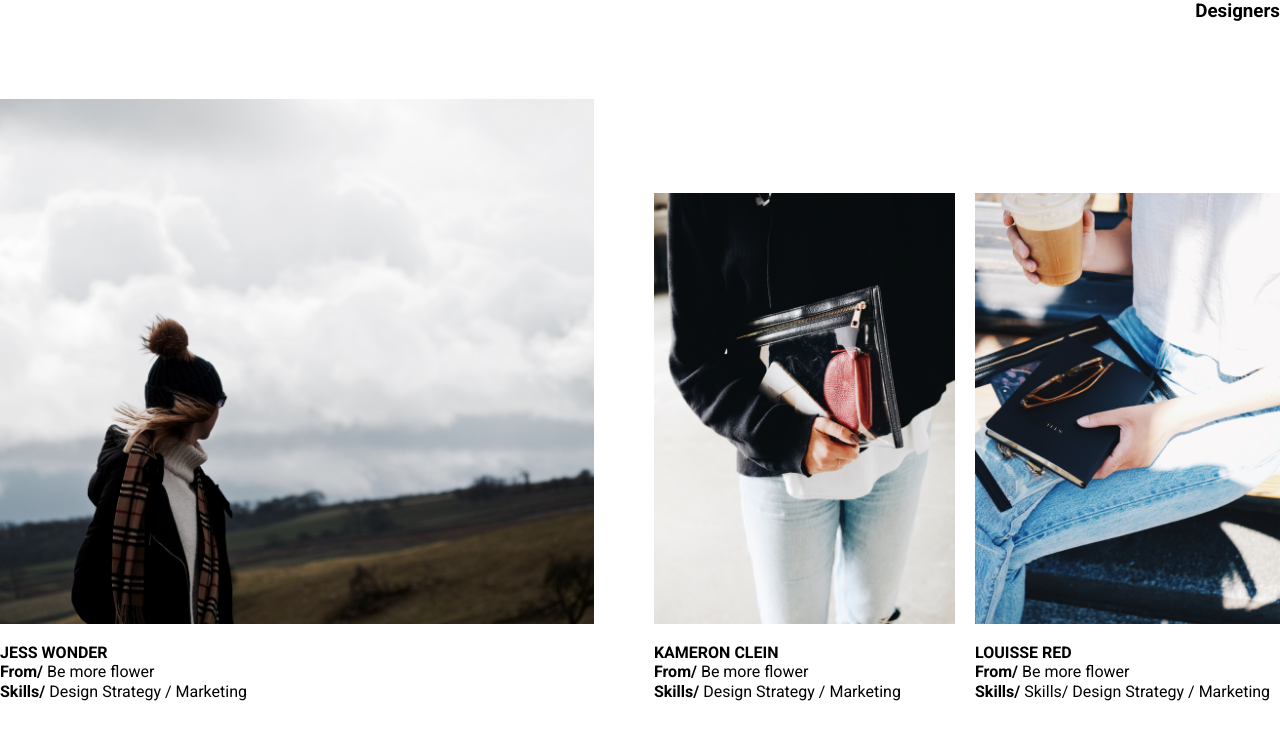
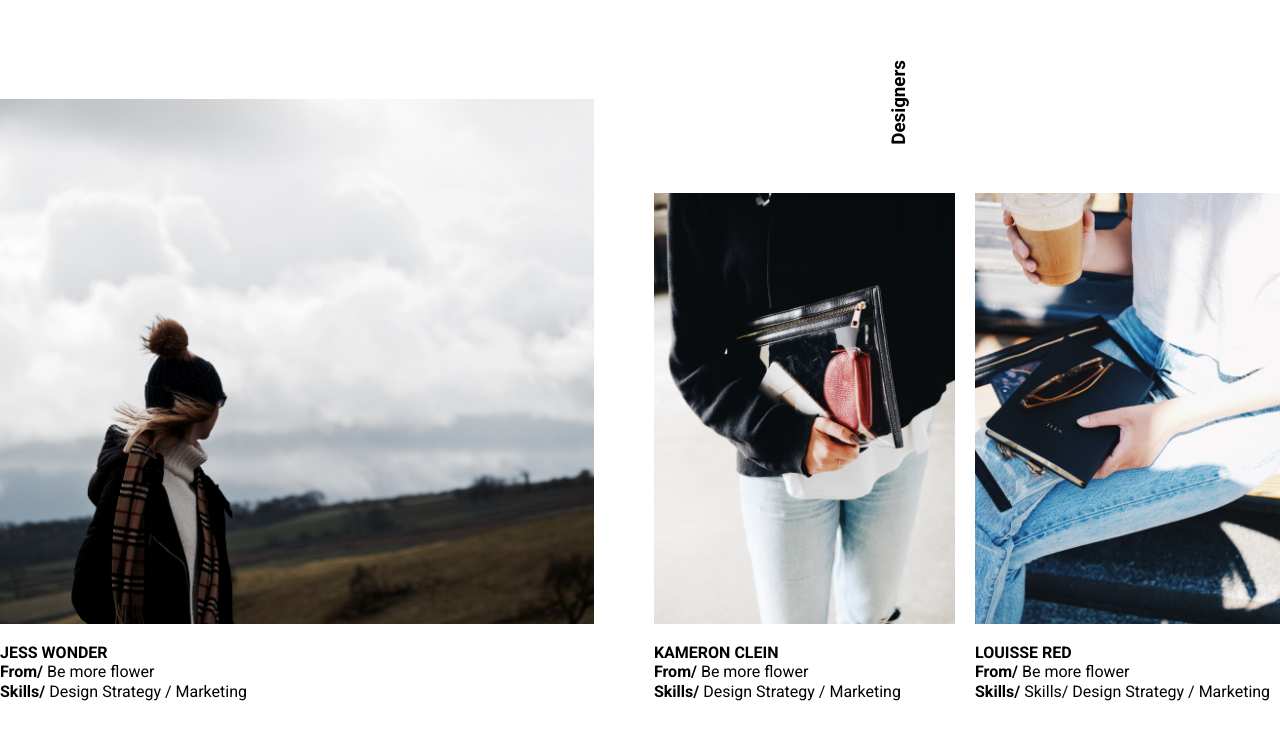
Before and after one commit to irina-novozhilova/otus-css-novozhilova, a plain HTML site: page index.html in a window 1280 px wide. Drawn offline with nearby package versions, Linux system fonts and the light colour scheme.

Commit message:
Настроила TW

```diff
--- a/css/style.css
+++ b/css/style.css
@@ -206,3 +206,15 @@ blockquote {
     right: 0;
     transform: rotate(-90deg) translateX(50%);
 }
+
+.designers h2 {
+    position: absolute;
+    top: 50%;
+    right: 50%;
+    /*left: 1003px;*/
+    margin-top: -340px;
+    writing-mode: vertical-rl;
+    text-orientation: mixed;
+    transform: rotate(180deg) translateX(-270px);
+
+}
--- a/index.html
+++ b/index.html
@@ -41,7 +41,7 @@
         </div>
     </section>-->
     <section class="designers relative  flex items-center min-h-screen" id="designers">
-        <h2 class="text-3xl font-bold absolute top-0 right-0" >Designers</h2>
+        <h2 class="text-3xl font-bold absolute" >Designers</h2>
         <div class="md:container md:mx-auto columns-3 gap-24 flex items-baseline">
             <article class="">
                 <img class="mb-8" src="./images/Jess-Wonder.png" alt="Jess Wonder">
```
